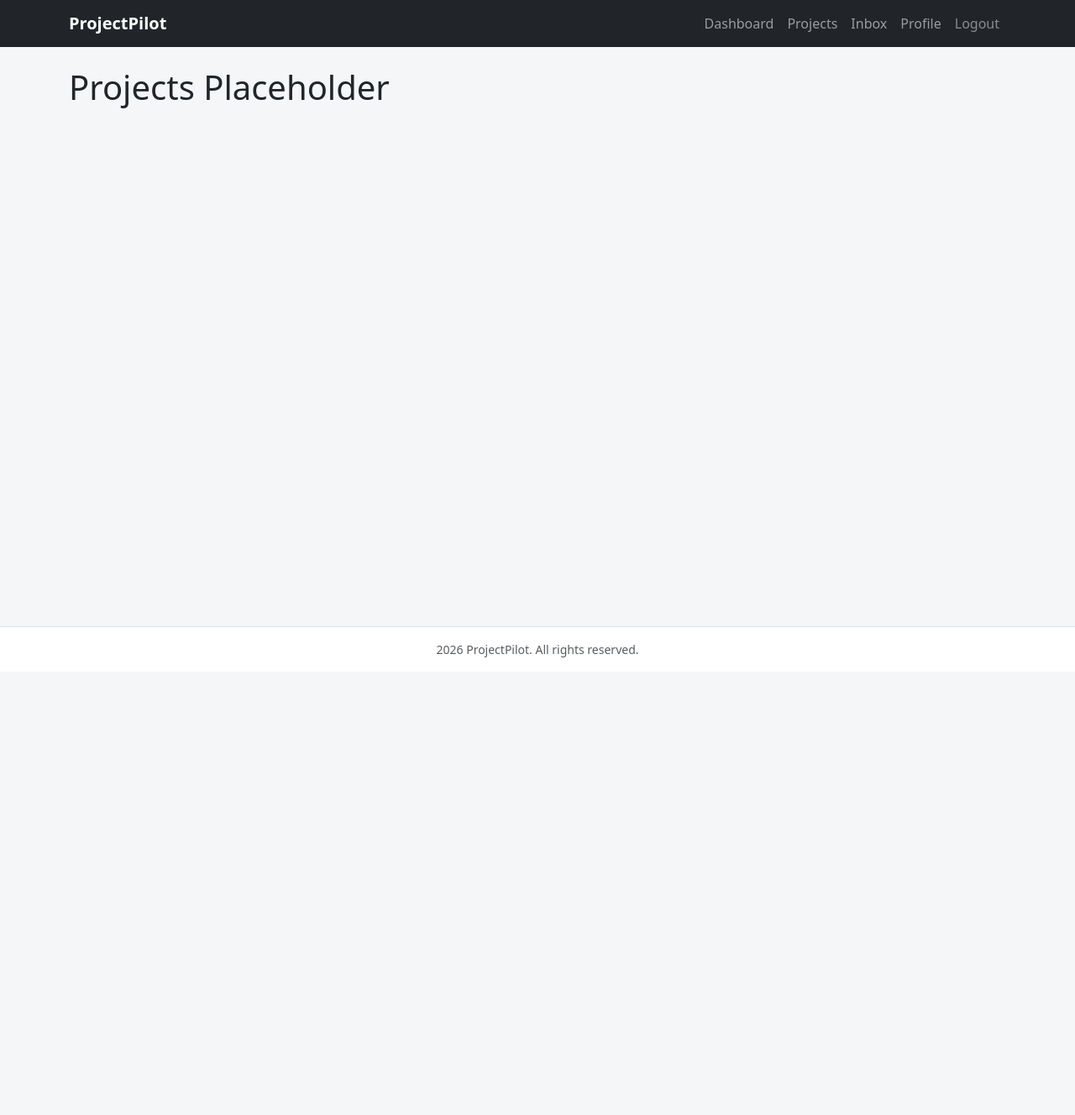
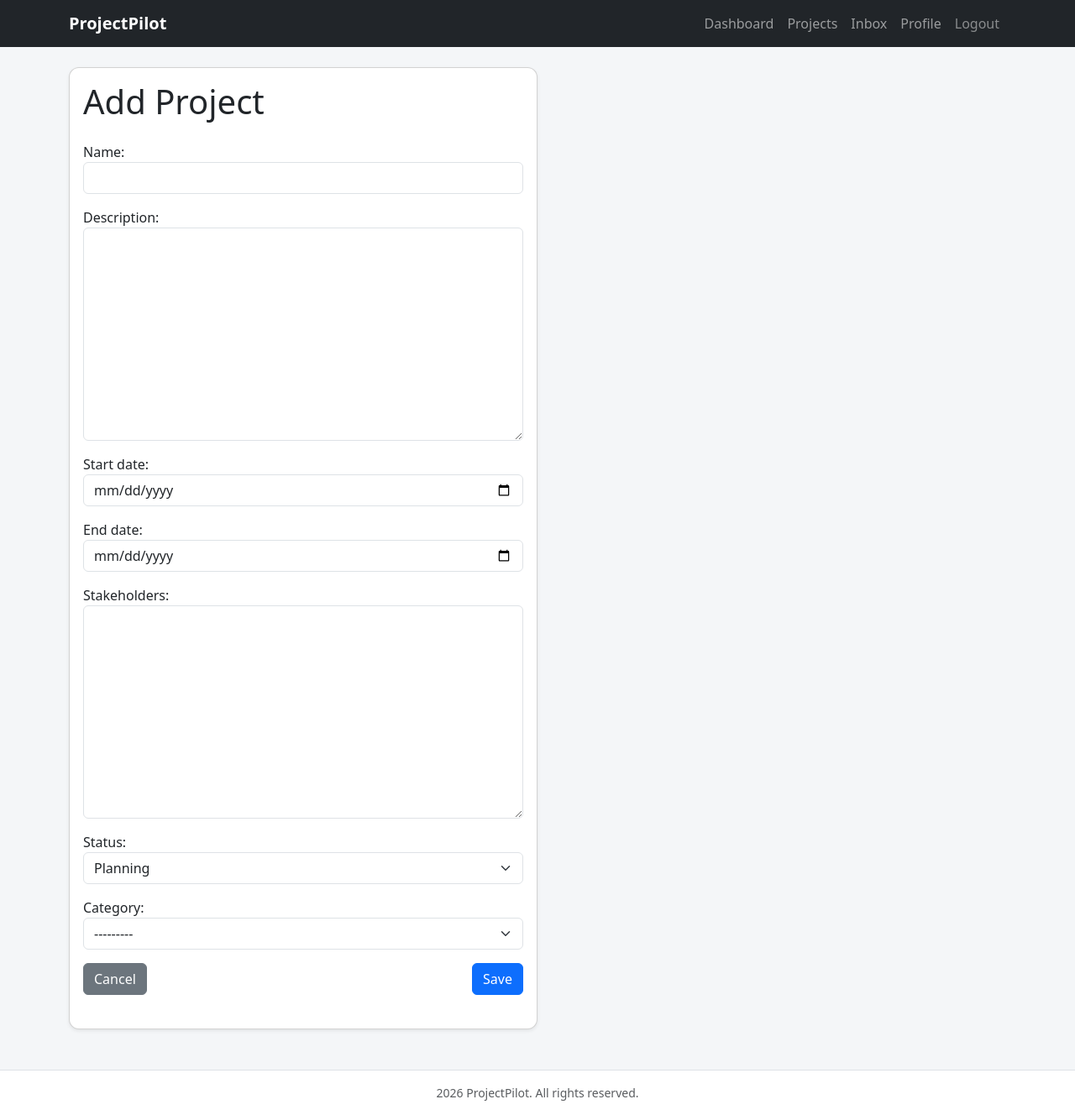
Before and after one commit to ScriptusDigital/Frameworks_Assignment, a Django app: page /projects/project/new/ in a window 1280 px wide. Shown: the whole page at 84% size. Before the commit the page ends 783 px from the top, so only its background shows below. Run offline with Django 5.2, Linux system fonts and the light colour scheme; the visitor is signed in with stand-in values (Sample User, id 1); data that the repository does not hold is empty.

Commit message:
feat: new project form build

```diff
--- a/projects/forms.py
+++ b/projects/forms.py
@@ -11,8 +11,8 @@ class ProjectForm(forms.ModelForm):
             'start_date': forms.DateInput(attrs={'class': 'form-control', 'type': 'date'}),
             'end_date': forms.DateInput(attrs={'class': 'form-control', 'type': 'date'}),
             'stakeholders': forms.Textarea(attrs={'class': 'form-control'}),
-            'status': forms.Select(attrs={'class': 'form-control'}),
-            'category': forms.Select(attrs={'class': 'form-control'}),
+            'status': forms.Select(attrs={'class': 'form-select'}),
+            'category': forms.Select(attrs={'class': 'form-select'}),
         }
 
 #Make sure end date is not before start date
--- a/templates/projects/project_form.html
+++ b/templates/projects/project_form.html
@@ -2,6 +2,26 @@
 
 {% block content %}
 
-<h1>Projects Placeholder</h1>
+<div class=""row justify-content-center">
+    <div class="col-md-6">
+        <div class="card shadow-sm">
+            <div class="card-body">
+                <h1 class="mb-4">Add Project</h1>
+                <form method="post" id="project-form">
+                    {% csrf_token %}
+                    {{ form.as_p }}
+<div class="d-flex justify-content-between align-items-center mb-4">
+    <a href="{% url 'project_list' %}" class="btn btn-secondary">Cancel</a>
+    <button type="submit" class="btn btn-primary">Save</button>
+</div>
+
+                </form>
+            </div>
+        </div>
+    </div>
+
+
+
+
 
 {% endblock %}
--- a/templates/projects/project_list.html
+++ b/templates/projects/project_list.html
@@ -9,7 +9,7 @@
 
 </div>
 
-SECTION PLACEHOLDER FOR ADDING PROJECT
+<a href="{% url 'project_create' %}" class="btn btn-primary mb-3">Add Project</a>
 
 </div>
 
```
